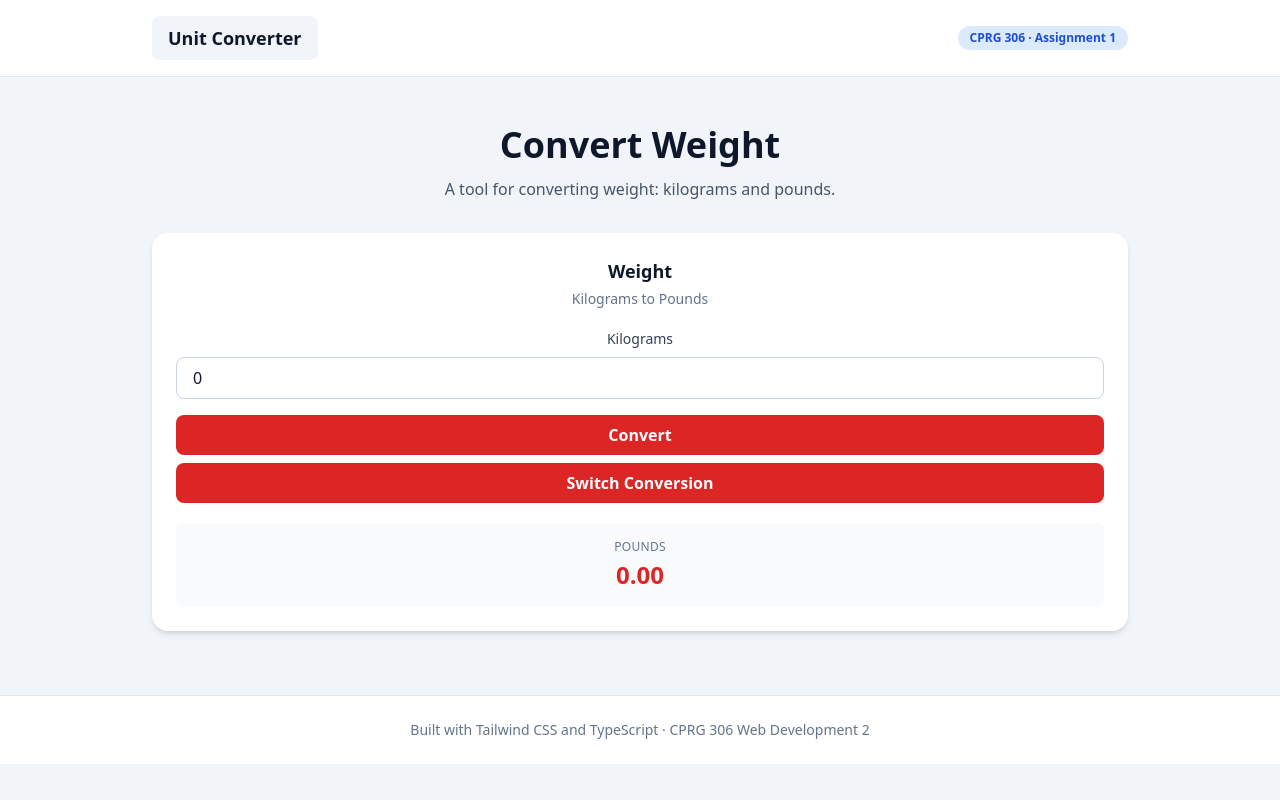
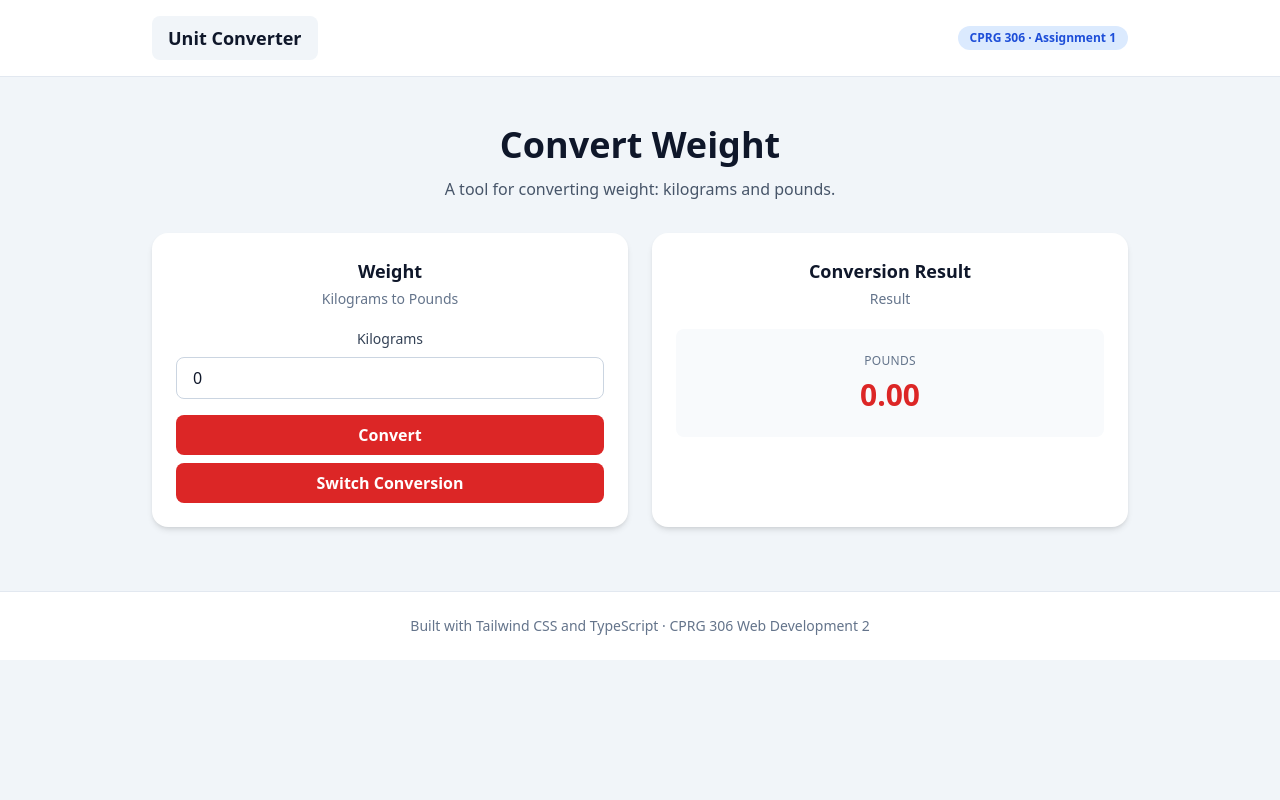
Before and after one commit to NikoDewit/web-development-2-group-4-assignment-1, a website: page weight_calc.html in a window 1280 px wide. Drawn offline with nearby package versions, Linux system fonts and the light colour scheme.

Commit message:
updated weight page layout with separate input and result cards

```diff
--- a/weight_calc.html
+++ b/weight_calc.html
@@ -41,11 +41,15 @@
     </section>
 
     <main class="max-w-5xl mx-auto px-6 pb-16">
-      <div class="grid grid-cols-1 gap-6">
-        <div class="bg-white dark:bg-gray-700 text-center rounded-2xl shadow-md p-6">
+      <div class="grid grid-cols-1 md:grid-cols-2 gap-6">
+        <!-- Input Box -->
+        <div
+          class="bg-white dark:bg-gray-700 text-center rounded-2xl shadow-md p-6"
+        >
           <h3 class="text-lg font-bold text-slate-900 dark:text-slate-100">
             Weight
           </h3>
+
           <p class="text-sm text-slate-500 dark:text-slate-300 mt-1">
             Kilograms to Pounds
           </p>
@@ -56,6 +60,7 @@
           >
             Kilograms
           </label>
+
           <input
             id="kg-input"
             type="text"
@@ -69,21 +74,34 @@
           >
             Convert
           </button>
+
           <button
             id="switch-button"
             class="w-full mt-2 rounded-lg bg-red-600 px-4 py-2 font-semibold text-white hover:bg-red-700 transition cursor-pointer"
           >
             Switch Conversion
           </button>
-          <div
-            class="mt-5 rounded-lg bg-slate-50 dark:bg-gray-800 p-4 text-center"
-          >
+        </div>
+
+        <!-- Result Box -->
+        <div
+          class="bg-white dark:bg-gray-700 text-center rounded-2xl shadow-md p-6"
+        >
+          <h3 class="text-lg font-bold text-slate-900 dark:text-slate-100">
+            Conversion Result
+          </h3>
+
+          <p class="text-sm text-slate-500 dark:text-slate-300 mt-1">Result</p>
+
+          <div class="mt-5 rounded-lg bg-slate-50 dark:bg-gray-800 p-6">
             <p
               class="text-xs uppercase tracking-wide text-slate-500 dark:text-slate-300"
+              id="result-unit"
             >
               Pounds
             </p>
-            <p id="kg-result" class="text-2xl font-bold text-red-600 mt-1">
+
+            <p id="kg-result" class="text-3xl font-bold text-red-600 mt-2">
               0.00
             </p>
           </div>
```
